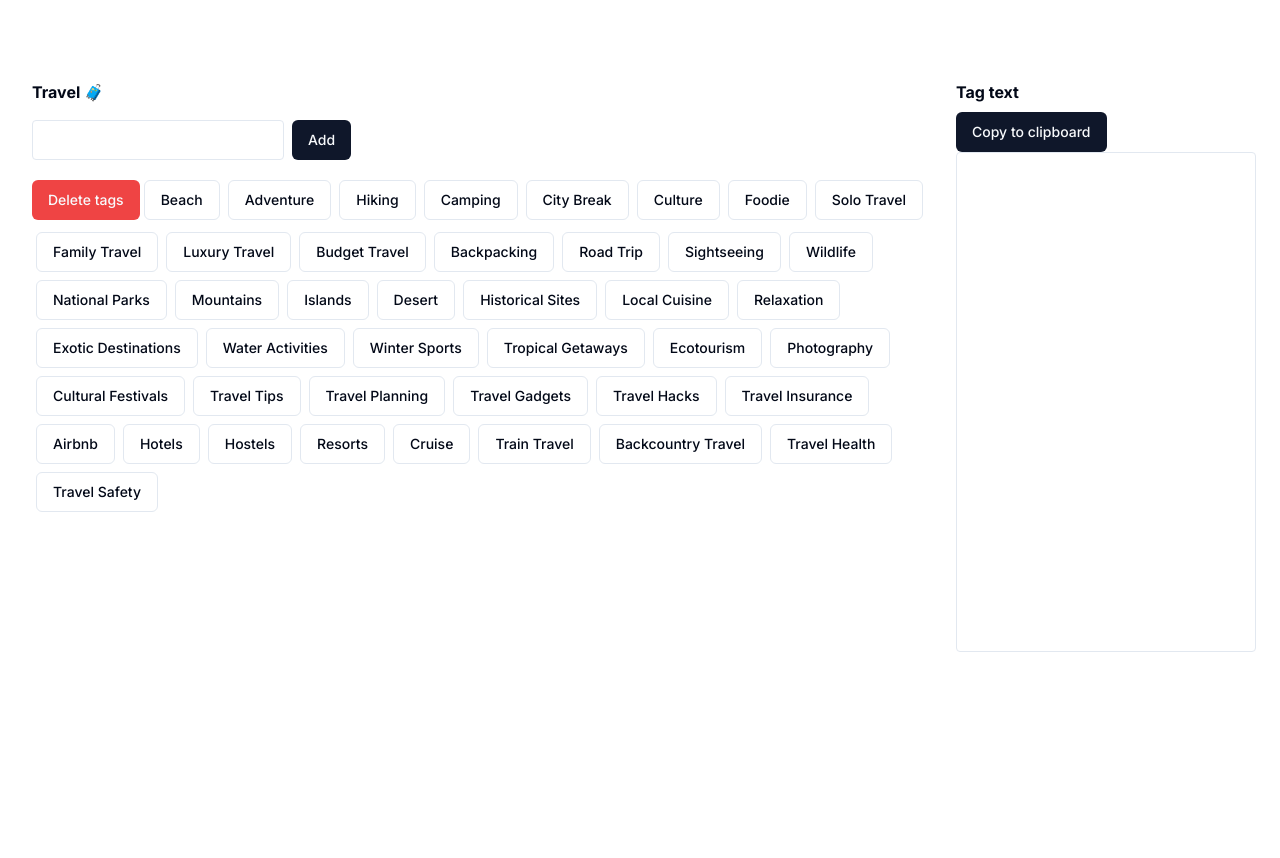
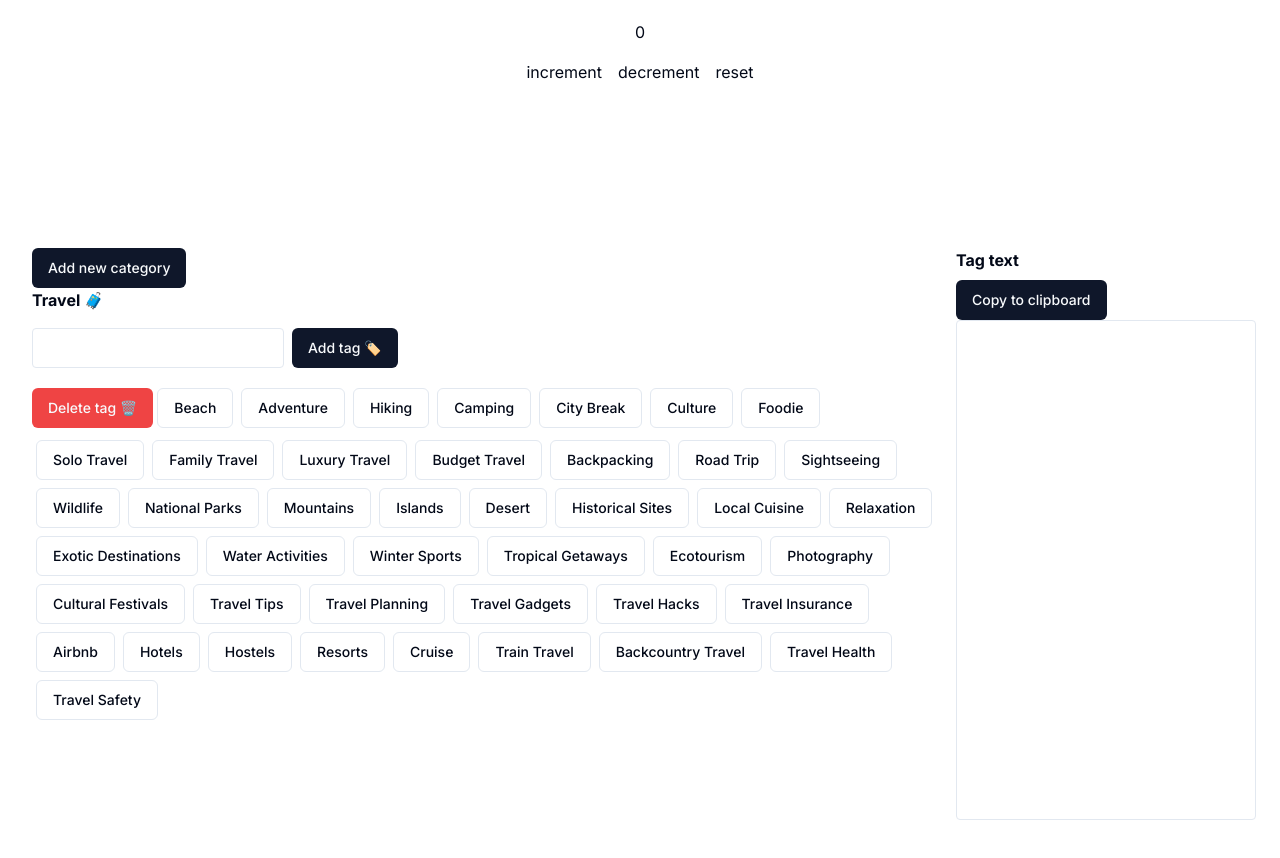
Before and after one commit to quangnvo/alata, a Next.js app: page / in a window 1280 px wide. Shown: the top 858 px of the page. Before the commit the page ends 800 px from the top, so only its background shows below. Built offline with nearby package versions, Linux system fonts and the light colour scheme.

Commit message:
add the sample of reduxt tool kit setup

```diff
--- a/app/layout.tsx
+++ b/app/layout.tsx
@@ -1,6 +1,7 @@
 import type { Metadata } from 'next'
 import { Inter } from 'next/font/google'
 import './globals.css'
+import { ReduxProviders } from '@/redux/provider'
 
 const inter = Inter({ subsets: ['latin'] })
 
@@ -16,7 +17,11 @@
 }) {
   return (
     <html lang="en">
-      <body className={inter.className}>{children}</body>
+      <body className={inter.className}>
+        <ReduxProviders>
+          {children}
+        </ReduxProviders>
+      </body>
     </html>
   )
 }
--- a/app/page.tsx
+++ b/app/page.tsx
@@ -1,9 +1,33 @@
+"use client"
+
+import { decrement, increment, reset } from "@/redux/features/counterSlice";
+import { useAppDispatch, useAppSelector } from "@/redux/hooks";
+
 import TagBoard from "@/components/TagBoard";
 
 export default function Home() {
+
+  const count = useAppSelector((state) => state.counterReducer.value);
+  const dispatch = useAppDispatch();
+
   return (
-    <div className="container my-20">
-      <TagBoard />
-    </div>
+    <>
+      <div style={{ maxWidth: 1200, marginInline: "auto", padding: 20 }}>
+        <div style={{ marginBottom: "4rem", textAlign: "center" }}>
+          <h4 style={{ marginBottom: 16 }}>{count}</h4>
+          <button onClick={() => dispatch(increment())}>increment</button>
+          <button
+            onClick={() => dispatch(decrement())}
+            style={{ marginInline: 16 }}
+          >
+            decrement
+          </button>
+          <button onClick={() => dispatch(reset())}>reset</button>
+        </div>
+      </div>
+      <div className="container my-20">
+        <TagBoard />
+      </div>
+    </>
   )
 }
--- a/components/TagBoard.tsx
+++ b/components/TagBoard.tsx
@@ -129,6 +129,14 @@
 		<div className="grid grid-cols-12 gap-4">
 
 			<div className="col-span-9">
+				<div>
+
+					<Button>
+						Add new category
+					</Button>
+				</div>
+
+
 				<p className='font-bold mb-4'>Travel 🧳</p>
 
 				{/* Input field and Button to add tags */}
@@ -140,12 +148,12 @@
 						className="border rounded px-2 py-1 mr-2"
 					/>
 					<Button onClick={handleAddTagClick}>
-						Add
+						Add tag 🏷️
 					</Button>
 				</div>
 
 				<Button className='mb-2' onClick={handleDeleteClick} variant="destructive">
-					{deleteMode ? 'Done' : 'Delete tags'}
+					{deleteMode ? 'Done' : 'Delete tag 🗑️'}
 				</Button>
 
 
--- a/package.json
+++ b/package.json
@@ -10,12 +10,14 @@
   },
   "dependencies": {
     "@radix-ui/react-slot": "^1.0.2",
+    "@reduxjs/toolkit": "^2.0.1",
     "class-variance-authority": "^0.7.0",
     "clsx": "^2.0.0",
     "lucide-react": "^0.294.0",
     "next": "14.0.4",
     "react": "^18",
     "react-dom": "^18",
+    "react-redux": "^9.0.2",
     "tailwind-merge": "^2.1.0",
     "tailwindcss-animate": "^1.0.7"
   },
--- /dev/null
+++ b/redux/features/counterSlice.ts
@@ -0,0 +1,38 @@
+import { createSlice, PayloadAction } from '@reduxjs/toolkit'
+
+type CounterState = {
+	value: number
+}
+
+const initialState = {
+	value: 0,
+} as CounterState
+
+export const counter = createSlice({
+	name: 'counter',
+	initialState,
+	reducers: {
+		reset: () => initialState,
+		increment: (state) => {
+			state.value += 1
+		},
+		decrement: (state) => {
+			state.value -= 1
+		},
+		incrementByAmount: (state, action: PayloadAction<number>) => {
+			state.value += action.payload
+		},
+		decrementByAmount: (state, action: PayloadAction<number>) => {
+			state.value -= action.payload
+		},
+	},
+})
+
+export const {
+	increment,
+	incrementByAmount,
+	decrement,
+	decrementByAmount,
+	reset,
+} = counter.actions
+export default counter.reducer
--- /dev/null
+++ b/redux/hooks.ts
@@ -0,0 +1,5 @@
+import { TypedUseSelectorHook, useDispatch, useSelector } from 'react-redux'
+import type { RootState, AppDispatch } from './store'
+
+export const useAppDispatch = () => useDispatch<AppDispatch>()
+export const useAppSelector: TypedUseSelectorHook<RootState> = useSelector
--- /dev/null
+++ b/redux/provider.tsx
@@ -0,0 +1,8 @@
+"use client";
+
+import { store } from "./store";
+import { Provider } from "react-redux";
+
+export function ReduxProviders({ children }: { children: React.ReactNode }) {
+    return <Provider store={store}>{children}</Provider>;
+}
--- /dev/null
+++ b/redux/store.ts
@@ -0,0 +1,11 @@
+import { configureStore } from '@reduxjs/toolkit'
+import counterReducer from './features/counterSlice'
+
+export const store = configureStore({
+	reducer: {
+		counterReducer,
+	},
+})
+
+export type RootState = ReturnType<typeof store.getState>
+export type AppDispatch = typeof store.dispatch
```
Also changed, not shown: 1 other file (tests, documents, lock files or other folders).
